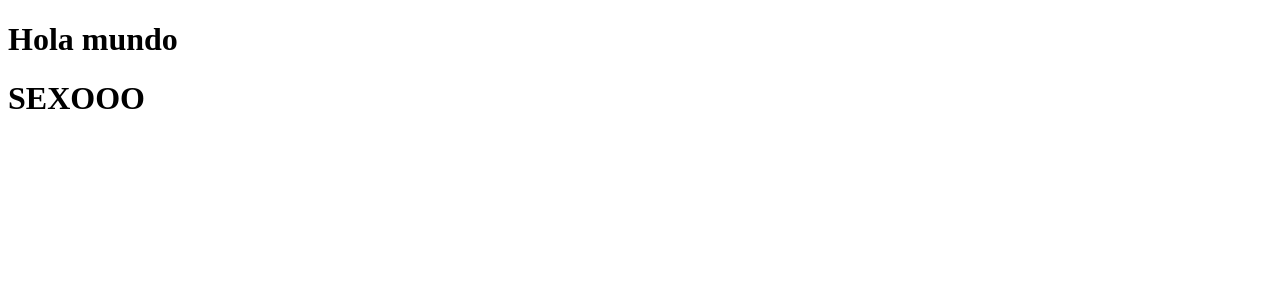
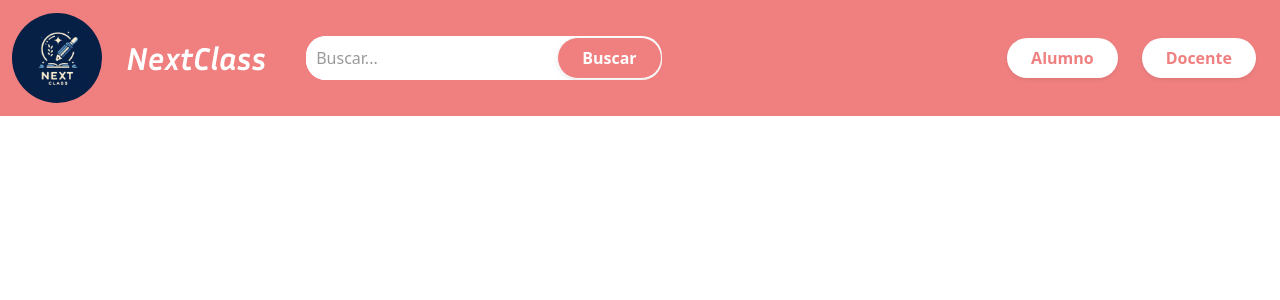
Before and after one commit to hksseba/NextClass, a Django app: page / in a window 1280 px wide. Shown: the top 300 px of the page. Run offline with Django 5.2, Linux system fonts and the light colour scheme.

Commit message:
Plantilla del navbar lista
Plantilla del navbar lista

```diff
--- /dev/null
+++ b/core/static/core/css/Navbar/Navbar.css
@@ -0,0 +1,62 @@
+.search-bar {
+    display: flex;
+    align-items: center;
+    max-width: 400px;
+    background-color: #ffffff;
+    border-radius: 20px;
+    overflow: hidden;
+    margin-left: 20px;
+
+}
+
+.search-bar input[type="text"] {
+    flex: 1;
+    padding: 10px;
+    border: none;
+    outline: none;
+}
+
+.search-bar button {
+    background-color: #F08080;
+
+    padding: 10px;
+    border-radius: 0 20px 20px 0;
+    color: white;
+    cursor: pointer;
+    transition: background-color 0.3s ease;
+    box-shadow: 0 2px 4px rgba(0, 0, 0, 0.1);
+    margin: 0;
+}
+
+.search-bar button:hover {
+    background-color: #D87070;
+}
+
+.search-bar button:focus {
+    outline: none;
+}
+
+.search-bar input[type="text"]::placeholder {
+    color: #999;
+}
+
+.search-bar i {
+    font-size: 16px;
+}
+
+.btn-primary {
+    background-color: #ffffff; /* Color de fondo */
+    color: #F08080; /* Color del texto */
+    border: none; /* Quitamos el borde */
+    padding: 10px 20px; /* Espacio interno */
+    border-radius: 30px; /* Borde redondeado */
+    font-size: 16px; /* Tamaño del texto */
+    font-weight: bold; /* Peso del texto */
+    cursor: pointer; /* Cambiamos el cursor al pasar sobre el botón */
+    transition: background-color 0.3s ease; /* Efecto de transición */
+    box-shadow: 0 4px 6px rgba(0, 0, 0, 0.1); /* Sombra */
+}
+
+.btn-primary:hover {
+    background-color: #ec2f2f; /* Cambio de color al pasar el ratón */
+}
--- a/core/templates/core/html/PaginaPrincipal.html
+++ b/core/templates/core/html/PaginaPrincipal.html
@@ -1,12 +1 @@
-<!DOCTYPE html>
-<html lang="en">
-<head>
-    <meta charset="UTF-8">
-    <meta name="viewport" content="width=device-width, initial-scale=1.0">
-    <title>Document</title>
-</head>
-<body>
-    <h1> Hola mundo</h1>
-    <h1> SEXOOO</h1>
-</body>
-</html>
+{% extends 'core/plantillas/PlantillaGeneral.html' %}
--- /dev/null
+++ b/core/templates/core/plantillas/PlantillaGeneral.html
@@ -0,0 +1,46 @@
+<!DOCTYPE html>
+<html lang="en">
+    <head>
+        {% load static %}
+        <meta charset="UTF-8">
+        <meta name="viewport" content="width=device-width, initial-scale=1.0">
+        <link href="https://cdn.jsdelivr.net/npm/bootstrap@5.3.3/dist/css/bootstrap.min.css" rel="stylesheet" integrity="sha384-QWTKZyjpPEjISv5WaRU9OFeRpok6YctnYmDr5pNlyT2bRjXh0JMhjY6hW+ALEwIH" crossorigin="anonymous">
+        <script src="https://cdn.jsdelivr.net/npm/bootstrap@5.3.3/dist/js/bootstrap.bundle.min.js" integrity="sha384-YvpcrYf0tY3lHB60NNkmXc5s9fDVZLESaAA55NDzOxhy9GkcIdslK1eN7N6jIeHz" crossorigin="anonymous"></script>
+        <link rel="stylesheet" href="{% static 'core/css/Navbar/Navbar.css'%}">
+    </head>
+<body>
+    <nav class="navbar navbar-expand-lg" style="background-color: #F08080;">
+        <div class="container-fluid">
+            <a class="navbar-brand me-2" href="#" style="margin-right: 10px;">
+                <img src="{% static 'core/img/Logo.jfif' %}" alt="Logo" width="90" height="90" class="d-inline-block align-text-center" style="border-radius: 50%; margin-right: 20px;">
+                <img src="{% static 'core/img/NextClass.png'%}" alt="Nombre empresa">
+            </a>
+            <button class="navbar-toggler" type="button" data-bs-toggle="collapse" data-bs-target="#navbarNav" aria-controls="navbarNav" aria-expanded="false" aria-label="Toggle navigation">
+                <span class="navbar-toggler-icon"></span>
+            </button>
+            <div class="collapse navbar-collapse" id="navbarNav">
+                <div class="container-fluid">
+                    <div class="row align-items-center">
+                        <div class="col-md-auto mb-2 mb-md-0">
+                            <div class="search-bar">
+                                <input type="text" placeholder="Buscar...">
+                                <button class="btn btn-light rounded-pill px-4 py-2 shadow-sm" style="font-weight: bold;">Buscar</button>
+                            </div>
+                        </div>
+                        <div class="col-md-auto ms-auto"> <!-- Moveremos los botones a la derecha -->
+                            <div class="d-grid gap-2">
+                                <button class="btn btn-primary rounded-pill px-4 py-2 shadow-sm">Alumno</button>
+                            </div>
+                        </div>
+                        <div class="col-md-auto"> <!-- Moveremos los botones a la derecha -->
+                            <div class="d-grid gap-2">
+                                <button class="btn btn-primary rounded-pill px-4 py-2 shadow-sm">Docente</button>
+                            </div>
+                        </div>
+                    </div>
+                </div>
+            </div>
+        </div>
+    </nav>
+</body>
+</html>
```
Also changed, not shown: core/static/core/img/Logo.jfif (added), core/static/core/img/NEXT_CLASS.png (added), core/static/core/img/NextClass.png (added).
